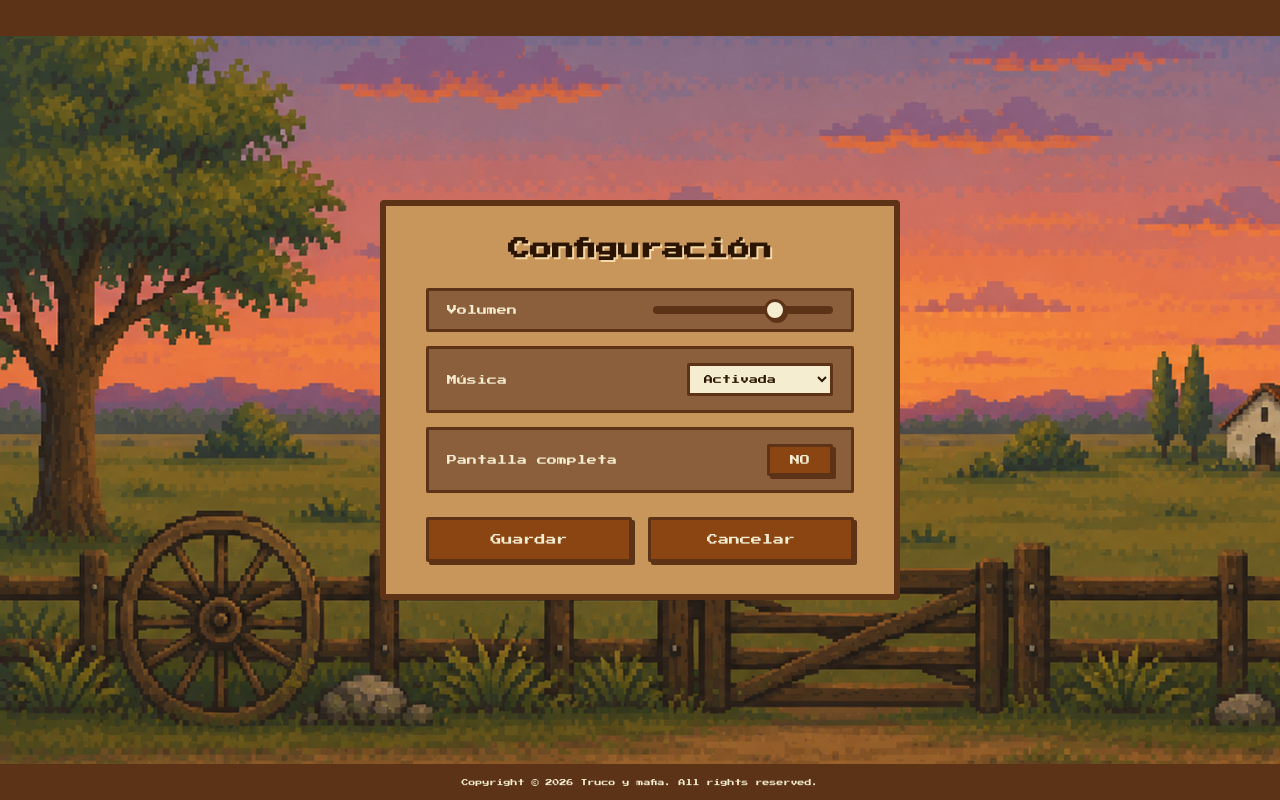
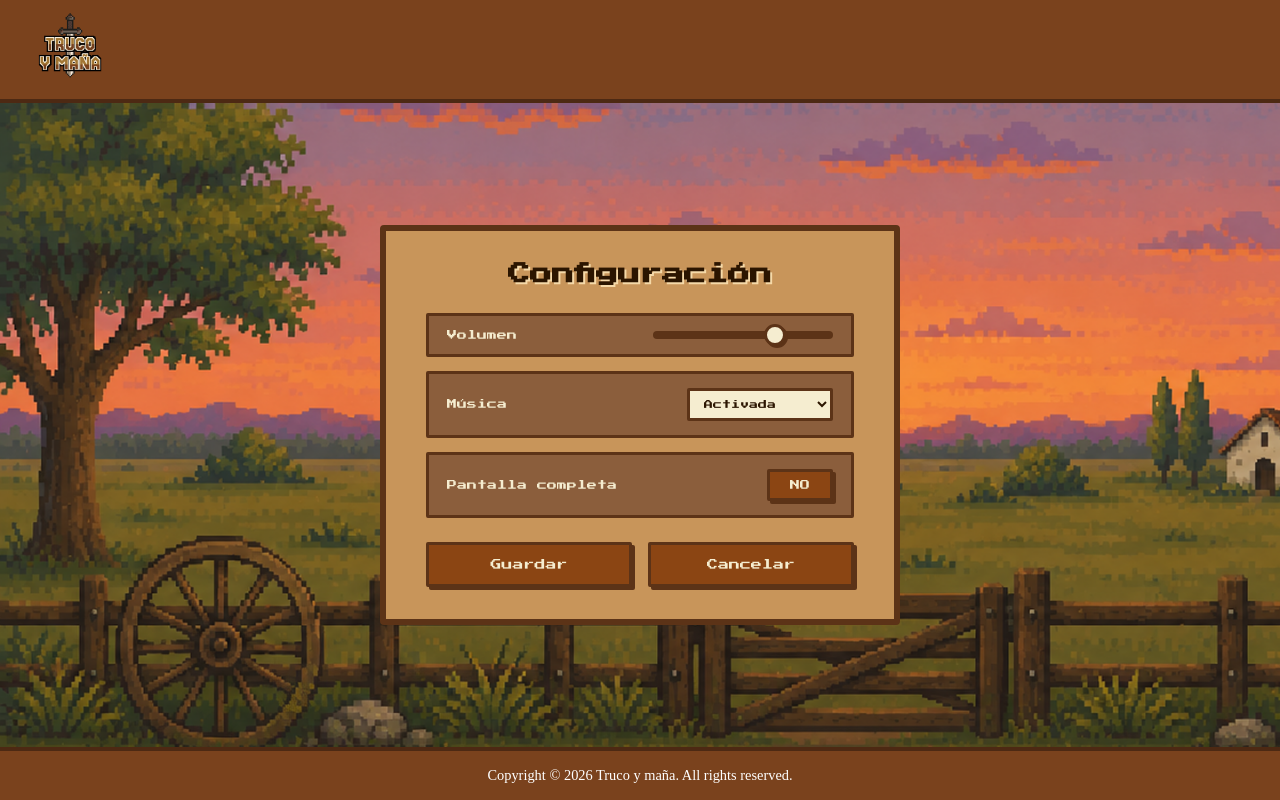
Before and after one commit to Gonza-Jordan/Front-TrucoRPG, an Angular app: page /configuracion in a window 1280 px wide. Built offline with nearby package versions, Linux system fonts and the light colour scheme; a web font is replaced by a local one.

Commit message:
unificacion de home y components

```diff
--- a/src/app/app.routes.ts
+++ b/src/app/app.routes.ts
@@ -4,7 +4,7 @@ import { RegistroComponent } from './auth/registro/registro.component';
 import { LoginComponent } from './auth/login/login.component';
 import { Home } from './pages/home/home';
 import { LandingPage } from './pages/landing-page/landing-page';
-import { ConfiguracionComponent } from './configuracion/configuracion.component';
+import { ConfiguracionComponent } from './pages/configuracion/configuracion';
 
 export const routes: Routes = [
   { path: '', component: LandingPage, data: { header: 'landing' } },
@@ -12,6 +12,6 @@ export const routes: Routes = [
   { path: 'registro', component: RegistroComponent, data: { header: 'registro' } },
   { path: 'login', component: LoginComponent, data: { header: 'login' } },
   { path: 'home', component: Home, data: { header: 'home' } },
-  { path: 'configuracion', component: ConfiguracionComponent },
+  { path: 'configuracion', component: ConfiguracionComponent, data: { header: 'configuracion' } },
   { path: '**', redirectTo: '' },
 ];
--- a/src/app/auth/login/login.component.css
+++ b/src/app/auth/login/login.component.css
@@ -33,13 +33,22 @@
   font-size: 7px;
 }
 
+:host {
+  display: flex;
+  flex-direction: column;
+  height: 100vh;
+  overflow: hidden;
+}
+
 .login-wrapper {
+  flex: 1;
+  min-height: 0;
   display: flex;
   justify-content: center;
   align-items: center;
-  min-height: 100vh;
   font-family: 'Press Start 2P', monospace;
   background: url('/assets/home.png') center center / cover no-repeat;
+  overflow: auto;
 }
 
 .login-card {
--- a/src/app/auth/registro/registro.component.css
+++ b/src/app/auth/registro/registro.component.css
@@ -33,13 +33,22 @@
   font-size: 7px;
 }
 
+:host {
+  display: flex;
+  flex-direction: column;
+  height: 100vh;
+  overflow: hidden;
+}
+
 .registro-wrapper {
+  flex: 1;
+  min-height: 0;
   display: flex;
   justify-content: center;
   align-items: center;
-  min-height: 100vh;
   font-family: 'Press Start 2P', monospace;
   background: url('/assets/home.png') center center / cover no-repeat;
+  overflow: auto;
 }
 
 .registro-card {
--- a/src/app/components/header/header.css
+++ b/src/app/components/header/header.css
@@ -2,13 +2,14 @@ header {
     display: flex;
     justify-content: space-between;
     align-items: center;
-    gap: 1.5rem;
-    padding: 1.5rem 2rem;
+    gap: 1rem;
+    padding: 0.6rem 2rem;
     background: #7a421d;
     border-bottom: 4px solid #4d2913;
     box-shadow: 0 4px 0 #4d2913;
     flex-wrap: wrap;
     font-family: 'Jersey 20';
+    flex-shrink: 0;
 }
 
 header .logo {
--- a/src/app/components/header/header.html
+++ b/src/app/components/header/header.html
@@ -9,7 +9,7 @@
       <img src="/Logo.png" alt="Truco y maña - Logo" class="logo" />
     </a>
   }
-  @if (headerType() === 'registro' || headerType() === 'login') {
+  @if (headerType() === 'registro' || headerType() === 'login' || headerType() === 'configuracion') {
     <a routerLink="home">
       <img src="/Logo.png" alt="Truco y maña - Logo" class="logo" />
     </a>
--- a/src/app/configuracion/configuracion.component.css
+++ b/src/app/pages/configuracion/configuracion.css
@@ -2,43 +2,24 @@
 
 * { box-sizing: border-box; }
 
-/* ── Barras ──────────────────────────────────────────────── */
-.barra-top {
-  position: fixed;
-  top: 0; left: 0;
-  width: 100%; height: 36px;
-  background: #5C3317;
-  z-index: 10;
+:host {
+  display: flex;
+  flex-direction: column;
+  height: 100vh;
+  overflow: hidden;
 }
 
-.barra-bottom {
-  position: fixed;
-  bottom: 0; left: 0;
-  width: 100%; height: 36px;
-  background: #5C3317;
-  display: flex;
-  align-items: center;
-  justify-content: center;
-  z-index: 10;
-}
-
-.barra-bottom span {
-  font-family: 'Press Start 2P', monospace;
-  font-size: 7px;
-  color: #F5EDD0;
-}
-
-/* ── Fondo + centrado ────────────────────────────────────── */
 .wrapper {
-  min-height: 100vh;
+  flex: 1;
+  min-height: 0;
   display: flex;
   align-items: center;
   justify-content: center;
   background: url('/assets/home.png') center center / cover no-repeat;
   font-family: 'Press Start 2P', monospace;
+  overflow: auto;
 }
 
-/* ── Card ────────────────────────────────────────────────── */
 .card {
   background: #C8955A;
   border: 6px solid #5C3317;
@@ -57,7 +38,6 @@
   margin: 0 0 28px;
 }
 
-/* ── Filas de configuración ─────────────────────────────── */
 .fila {
   display: flex;
   align-items: center;
@@ -74,7 +54,6 @@
   color: #F5EDD0;
 }
 
-/* ── Slider ──────────────────────────────────────────────── */
 input[type="range"] {
   -webkit-appearance: none;
   appearance: none;
@@ -106,7 +85,6 @@ input[type="range"]::-moz-range-thumb {
   cursor: pointer;
 }
 
-/* ── Select ──────────────────────────────────────────────── */
 select {
   background: #F5EDD0;
   border: 3px solid #5C3317;
@@ -123,7 +101,6 @@ select:focus {
   border-color: #8B4513;
 }
 
-/* ── Toggle SI/NO ────────────────────────────────────────── */
 .toggle {
   background: #8B4513;
   color: #F5EDD0;
@@ -143,7 +120,6 @@ select:focus {
   box-shadow: 1px 1px 0 #5C3317;
 }
 
-/* ── Botones Guardar / Cancelar ──────────────────────────── */
 .acciones {
   display: flex;
   gap: 16px;
--- a/src/app/configuracion/configuracion.component.html
+++ b/src/app/pages/configuracion/configuracion.html
@@ -1,4 +1,4 @@
-<div class="barra-top"></div>
+<app-header></app-header>
 
 <div class="wrapper">
   <div class="card">
@@ -33,6 +33,4 @@
   </div>
 </div>
 
-<div class="barra-bottom">
-  <span>Copyright © 2026 Truco y mafia. All rights reserved.</span>
-</div>
+<app-footer></app-footer>
--- a/src/app/pages/home/home.css
+++ b/src/app/pages/home/home.css
@@ -1,12 +1,20 @@
+:host {
+    display: flex;
+    flex-direction: column;
+    height: 100vh;
+    overflow: hidden;
+}
+
 main {
-    min-height: 100vh;
     flex: 1;
+    min-height: 0;
     display: flex;
     justify-content: center;
     align-items: center;
     padding: 2rem;
     overflow: hidden;
     font-family: 'Jersey 20';
+    background: url('/assets/home.png') center center / cover no-repeat;
 }
 
 .contenedor-menu {
--- a/src/app/pages/home/home.html
+++ b/src/app/pages/home/home.html
@@ -5,7 +5,7 @@
         <a routerLink="/juego/multijugador"><span>MULTIJUGADOR</span></a>
         <a routerLink="/juego/maquina"><span>PARTIDA TRADICIONAL</span></a>
         <a><span>TUTORIAL</span></a>
-        <a><span>CONFIGURACIÓN</span></a>
+        <a routerLink="/configuracion"><span>CONFIGURACIÓN</span></a>
       </div>
 </main>
 <app-footer></app-footer>
--- a/src/app/pages/landing-page/landing-page.css
+++ b/src/app/pages/landing-page/landing-page.css
@@ -1,5 +1,13 @@
-main{
-    min-height: 100vh;
+:host {
+    display: flex;
+    flex-direction: column;
+    height: 100vh;
+    overflow: hidden;
+}
+
+main {
+    flex: 1;
+    min-height: 0;
     display: flex;
     justify-content: center;
     align-items: center;
--- a/src/game/escenas/MenuScene.js
+++ b/src/game/escenas/MenuScene.js
@@ -5,7 +5,13 @@ export default class MenuScene extends BaseScene {
         super('MenuScene');
     }
 
+    preload() {
+        this.load.image('fondo-menu', './assets/home.png');
+    }
+
     create() {
+        this.add.image(640, 360, 'fondo-menu').setDisplaySize(1280, 720);
+
         this.botonPantallaCompleta();
 
         this.add.text(640, 200, 'TRUCO RPG', {
```
Also changed, not shown: src/app/pages/configuracion/configuracion.ts (renamed from src/app/configuracion/configuracion.component.ts, +5 -3 lines).
